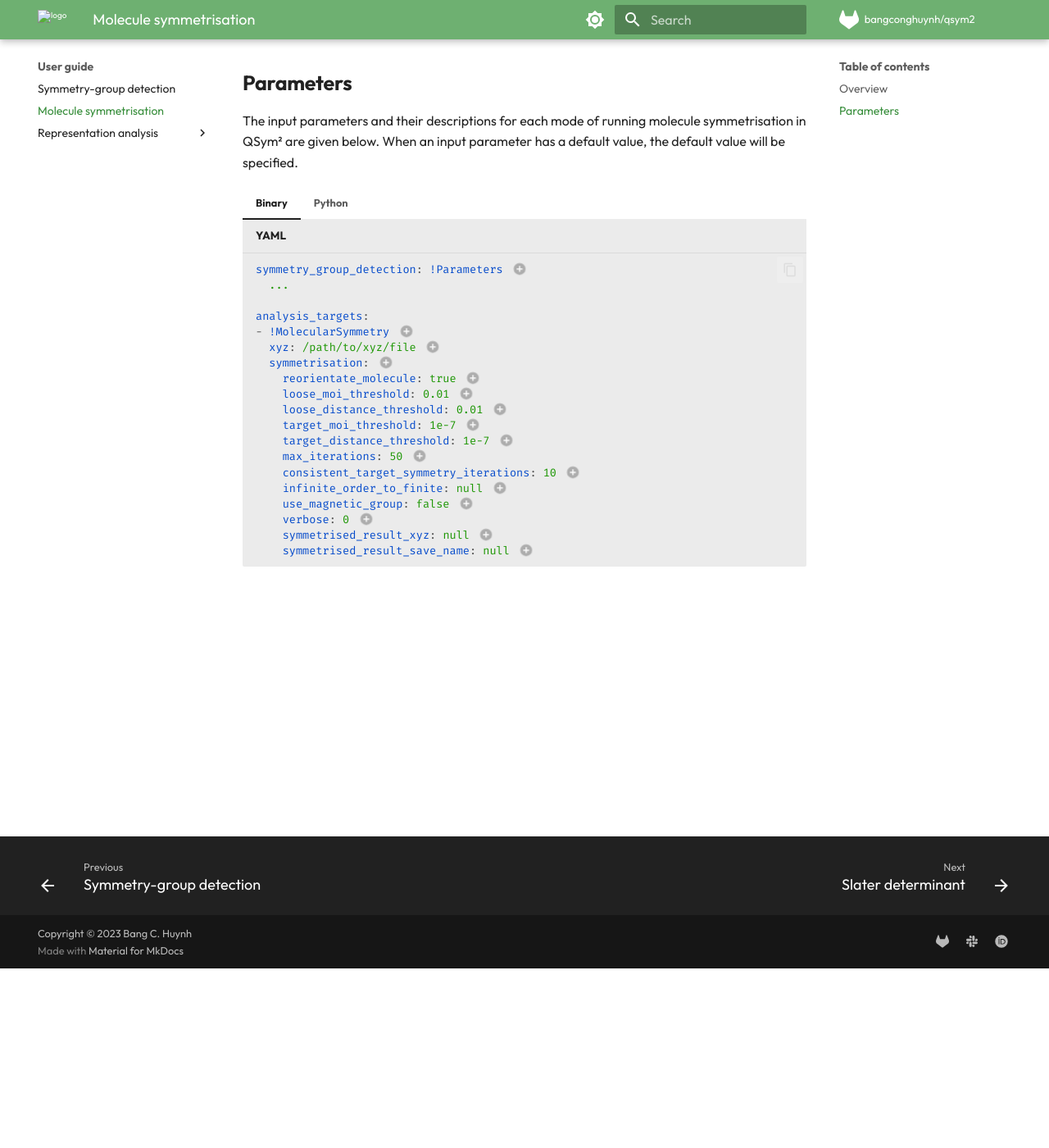
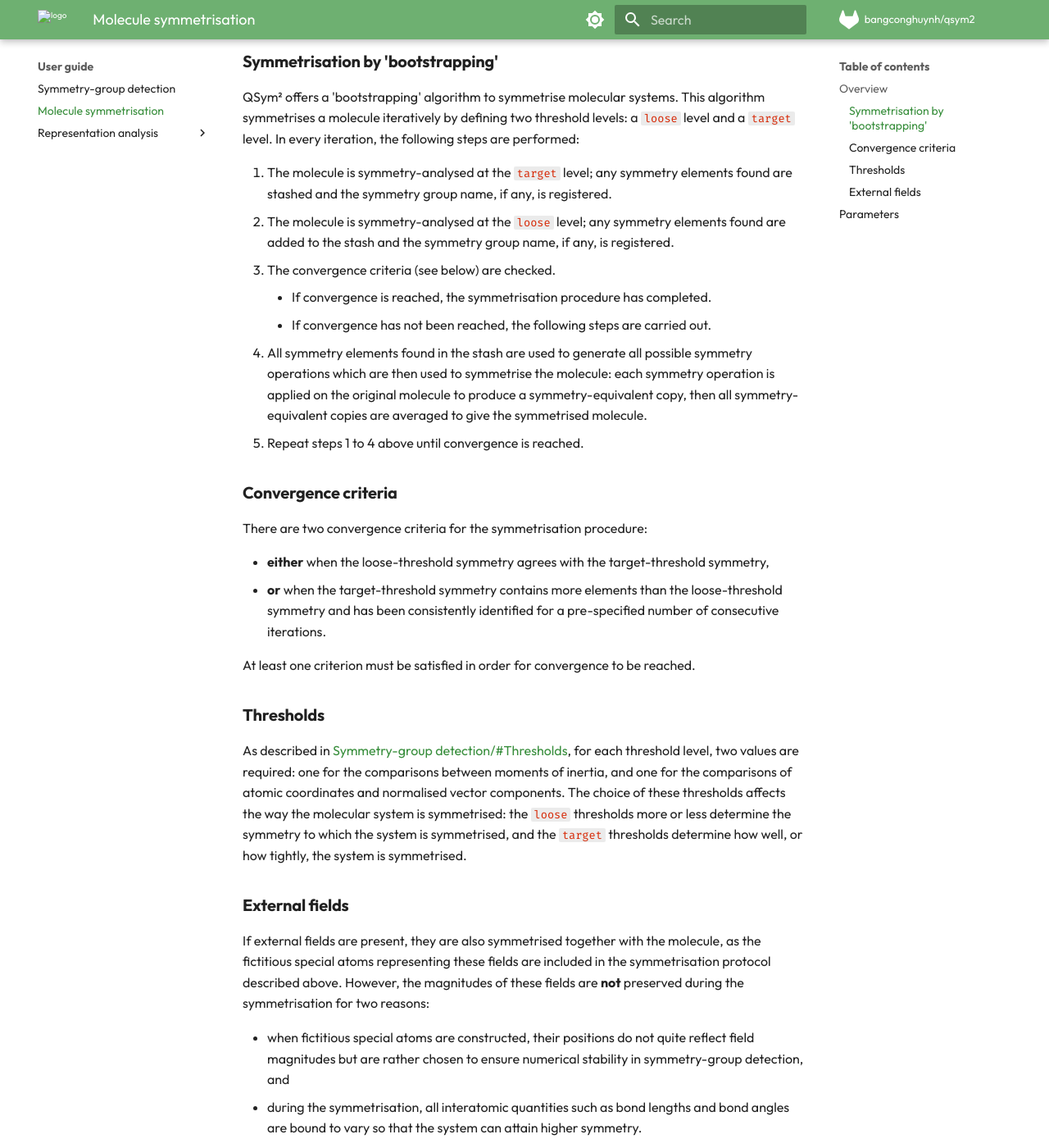
Before and after one commit to bangconghuynh/qsym2, an MkDocs documentation site: the page built from docs/docs/user-guide/molecule-symmetrisation.md, in a window 1280 px wide and 1400 px high, scrolled down 219 px. Shown: the whole window at 82% size. Built offline with MkDocs 1.6.1 and Material for MkDocs 9.7.7, drawn with Linux system fonts in a browser that asks for light colours; comment, search, counter and statistics services are not loaded; some of the changed text lies outside the part shown.

Commit message:
Updated and finished molecule symmetrisation docs.

```diff
--- a/docs/docs/user-guide/molecule-symmetrisation.md
+++ b/docs/docs/user-guide/molecule-symmetrisation.md
@@ -6,6 +6,45 @@ description: Configurable parameters for molecule symmetrisation
 # Molecule symmetrisation
 
 ## Overview
+
+### Symmetrisation by 'bootstrapping'
+
+QSym² offers a 'bootstrapping' algorithm to symmetrise molecular systems.
+This algorithm symmetrises a molecule iteratively by defining two threshold levels: a `loose` level and a `target` level.
+In every iteration, the following steps are performed:
+
+1. The molecule is symmetry-analysed at the `target` level; any symmetry elements found are stashed and the symmetry group name, if any, is registered.
+2. The molecule is symmetry-analysed at the `loose` level; any symmetry elements found are added to the stash and the symmetry group name, if any, is registered.
+3. The convergence criteria (see below) are checked.
+    - If convergence is reached, the symmetrisation procedure has completed.
+    - If convergence has not been reached, the following steps are carried out.
+4. All symmetry elements found in the stash are used to generate all possible symmetry operations which are then used to symmetrise the molecule: each symmetry operation is applied on the original molecule to produce a symmetry-equivalent copy, then all symmetry-equivalent copies are averaged to give the symmetrised molecule.
+5. Repeat steps 1 to 4 above until convergence is reached.
+
+### Convergence criteria
+
+There are two convergence criteria for the symmetrisation procedure:
+
+- **either** when the loose-threshold symmetry agrees with the target-threshold symmetry,
+- **or** when the target-threshold symmetry contains more elements than the loose-threshold symmetry and has been consistently identified for a pre-specified number of consecutive iterations.
+
+At least one criterion must be satisfied in order for convergence to be reached.
+
+### Thresholds
+
+As described in [Symmetry-group detection/#Thresholds](/user-guide/symmetry-group-detection/#thresholds), for each threshold level, two values are required: one for the comparisons between moments of inertia, and one for the comparisons of atomic coordinates and normalised vector components.
+The choice of these thresholds affects the way the molecular system is symmetrised: the `loose` thresholds more or less determine the symmetry to which the system is symmetrised, and the `target` thresholds determine how well, or how tightly, the system is symmetrised.
+
+### External fields
+
+If external fields are present, they are also symmetrised together with the molecule, as the fictitious special atoms representing these fields are included in the symmetrisation protocol described above.
+However, the magnitudes of these fields are **not** preserved during the symmetrisation for two reasons:
+
+- when fictitious special atoms are constructed, their positions do not quite reflect field magnitudes but are rather chosen to ensure numerical stability in symmetry-group detection, and
+- during the symmetrisation, all interatomic quantities such as bond lengths and bond angles are bound to vary so that the system can attain higher symmetry.
+
+If the original field magnitudes are desired, it is trivial to use the positions of the fictitious special atoms after symmetrisation to reconstruct the external fields with the appropriate magnitudes.
+
 
 ## Parameters
 
```
Also changed, not shown: docs/docs/user-guide/symmetry-group-detection.md (+5 -1 lines), 1 other file.
